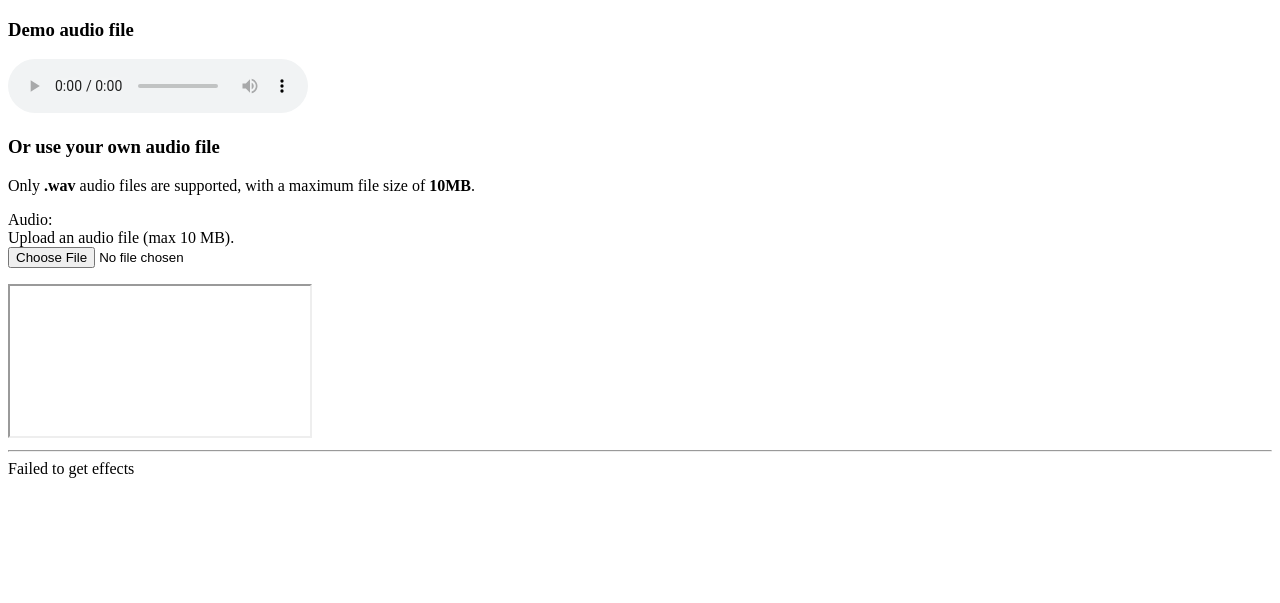
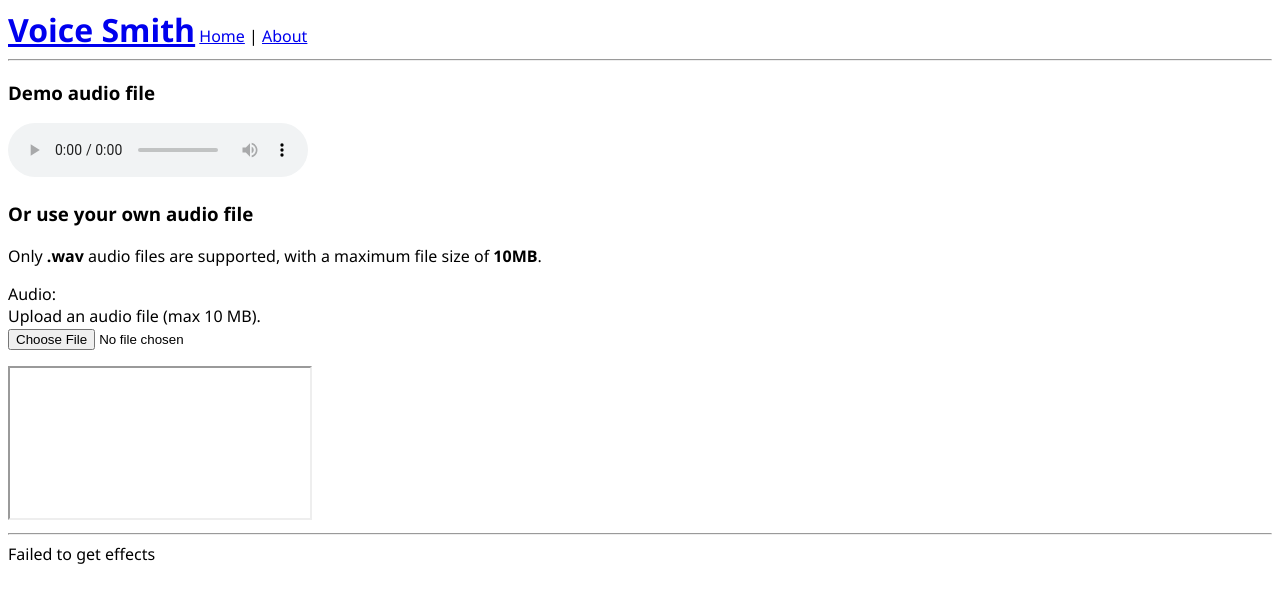
Before and after one commit to chief822/voice_smith, a Django app: page / in a window 1280 px wide. Shown: the top 603 px of the page. Run offline with Django 5.2, Linux system fonts and the light colour scheme; data that the repository does not hold is empty.

Commit message:
added about page

```diff
--- a/voice_effects/static/voice_effects/styles.css
+++ b/voice_effects/static/voice_effects/styles.css
@@ -1,3 +1,11 @@
+body {
+    font-family: 'Segoe UI', Arial, sans-serif;
+}
+
+.inline-heading, nav {
+  display: inline; /* or inline-block if you want box-like behavior */
+}
+
 .modal-overlay {
     position: fixed;
     top: 0;
--- a/voice_effects/static/voice_effects/ui.js
+++ b/voice_effects/static/voice_effects/ui.js
@@ -6,6 +6,7 @@
     // Open modal
     document.querySelectorAll("button[data-url]").forEach(button => {
         button.addEventListener('click', () => {
+            document.getElementById("demo_audio").pause(); // Pause demo audio if playing
             document.getElementById("modal-title").textContent = "Processing..."
             modal.classList.add('active');
         });
--- a/voice_effects/templates/voice_effects/index.html
+++ b/voice_effects/templates/voice_effects/index.html
@@ -5,7 +5,7 @@
 
 <h3> Demo audio file </h3>
 
-<audio controls>
+<audio controls id="demo_audio">
   <source src="{% static 'voice_effects/audio/demo.wav' %}" type="audio/wav">
   Your browser does not support the audio element.
 </audio>
--- a/voice_effects/templates/voice_effects/layout.html
+++ b/voice_effects/templates/voice_effects/layout.html
@@ -9,6 +9,14 @@
     <title>{% block title %} Voice Smith {% endblock %}</title>
 </head>
 <body>
+    <header>
+        <h1 class="inline-heading"><a href="{% url 'index' %}">Voice Smith</a></h1>
+        <nav>
+            <a href="{% url 'index' %}">Home</a> |
+            <a href="{% url 'about' %}">About</a>
+        </nav>
+    </header>
+    <hr>
     {% block body %}
     {% endblock %}
 </body>
--- a/voice_effects/urls.py
+++ b/voice_effects/urls.py
@@ -4,5 +4,6 @@
 
 urlpatterns = [
     path('', views.index, name='index'),
-    path('effect/', views.audio_effect, name='effect')
+    path('effect/', views.audio_effect, name='effect'),
+    path('about/', views.about, name='about')
 ]
--- a/voice_effects/views.py
+++ b/voice_effects/views.py
@@ -160,3 +160,6 @@
             {"status": "error", "message": "Method not allowed. Use GET to process or POST to upload."},
             status=405
         )
+
+def about(request):
+    return render(request, 'voice_effects/about.html')
```
Also changed, not shown: voice_effects/templates/voice_effects/about.html (added, +13 -0 lines), 1 other file.
